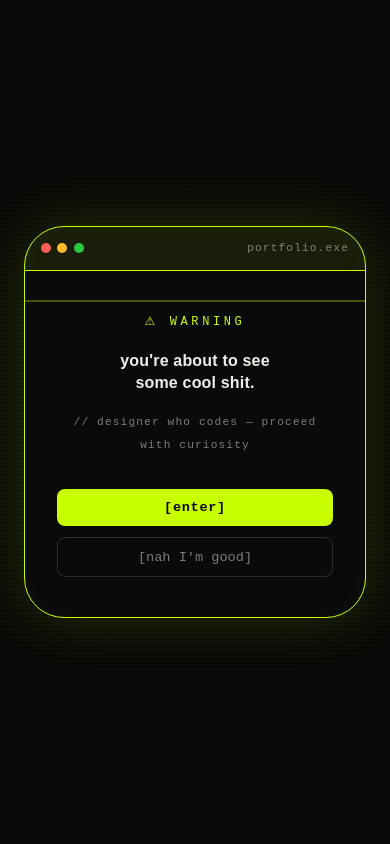
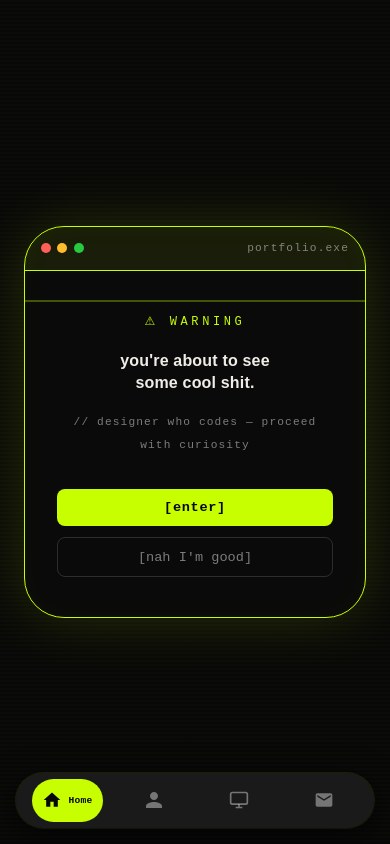
Before and after one commit to shritha11/My-Portfolio, a React (Vite) app: page / in a window 390 px wide. Shown: the top 844 px of the page. Built offline with nearby package versions, Linux system fonts and the light colour scheme.

Commit message:
Fixed bottom nav to the bottom

```diff
--- a/src/App.css
+++ b/src/App.css
@@ -498,6 +498,7 @@ body {
   margin-bottom: 4rem;
 }
 
+
 .tab-row {
   display: flex;
   gap: 0;
@@ -676,6 +677,7 @@ body {
 
 .skill-tag:hover { border-color: var(--accent); color: var(--accent); }
 
+
 .design-section {
   padding: 8rem 4rem;
   background: black;
@@ -749,6 +751,7 @@ body {
 .design-content h3 { color: white; font-size: 28px; margin-bottom: 14px; }
 .design-content p { color: #aaa; line-height: 1.6; }
 
+
 .projects-section {
   width: 100%;
   padding: 2rem 0;
@@ -791,6 +794,7 @@ body {
 .inactive { opacity: 0.2; transform: scale(0.8); filter: blur(6px); }
 
 video { pointer-events: none; }
+
 
 .experience-section {
   width: 100%;
@@ -849,6 +853,7 @@ video { pointer-events: none; }
 
 .experience-card p { margin-top: 1rem; color: #cfcfcf; line-height: 1.8; font-size: 1.2rem; }
 
+
 .collage-section {
   width: 100%;
   padding: 120px 0;
@@ -893,6 +898,7 @@ video { pointer-events: none; }
   100% { transform: translate(-50%,-50%) scale(1); }
 }
 
+
 .logo-marquee {
   width: 100%;
   overflow: hidden;
@@ -928,6 +934,7 @@ video { pointer-events: none; }
   from { transform: translateX(0); }
   to { transform: translateX(-50%); }
 }
+
 
 .footer {
   border-top: 1px solid var(--border);
@@ -1010,8 +1017,16 @@ video { pointer-events: none; }
   to { opacity: 1; transform: translateY(0); }
 }
 
-.bottom-nav-float { display: none; }
-
+.bottom-nav-float {
+  display: none;
+  position: fixed;
+  bottom: 16px;
+  left: 50%;
+  transform: translateX(-50%);
+  z-index: 9999;
+  width: calc(100% - 32px);
+  max-width: 380px;
+}
 
 @media (max-width: 1024px) and (min-width: 769px) {
   .nav { padding: 1.2rem 2rem; }
@@ -1046,18 +1061,12 @@ video { pointer-events: none; }
   .logo-track { gap: 40px; }
 }
 
+
 @media (max-width: 768px) {
 
-  /* BOTTOM NAV */
+
   .bottom-nav-float {
     display: block;
-    position: fixed;
-    bottom: 16px;
-    left: 50%;
-    transform: translateX(-50%);
-    z-index: 9999;
-    width: calc(100% - 32px);
-    max-width: 380px;
   }
 
   .bottom-nav-pill {
@@ -1114,8 +1123,10 @@ video { pointer-events: none; }
     letter-spacing: 0.03em;
   }
 
+
   .nav { display: none !important; }
 
+  /* MAIN CONTENT PADDING for bottom nav */
   .main-content { padding-bottom: 90px; }
 
   .hero {
@@ -1171,6 +1182,7 @@ video { pointer-events: none; }
     border-radius: 16px !important;
   }
 
+
   .section { padding: 3rem 1rem !important; }
 
 
@@ -1220,13 +1232,11 @@ video { pointer-events: none; }
   .logo-track { gap: 24px !important; }
   .logo-marquee { padding: 30px 0 !important; }
 
-
   .footer { padding: 3rem 1rem 6rem !important; }
   .footer-inner { flex-direction: column !important; gap: 1.5rem !important; margin-bottom: 1.5rem !important; }
   .footer-heading { font-size: clamp(1.8rem, 7vw, 3rem) !important; }
   .footer-socials { align-items: flex-start !important; flex-direction: row !important; flex-wrap: wrap !important; gap: 0.7rem !important; }
   .footer-bottom { flex-direction: column !important; gap: 0.4rem !important; text-align: center !important; font-size: 0.6rem !important; }
-
 
   .entry-box { width: 88vw !important; max-width: 340px !important; }
   .entry-msg { font-size: 1rem !important; }
--- a/src/App.jsx
+++ b/src/App.jsx
@@ -5,6 +5,7 @@ import DesignSection from './components/DesignSection';
 import LogoMarquee from './components/LogoMarquee';
 import Collage from './components/CollageComponent';
 import BottomNav from './components/BottomNav';
+
 
 function EntryScreen({ onEnter }) {
   const [glitch, setGlitch] = useState(false);
@@ -131,6 +132,7 @@ function AsciiWebcam() {
   );
 }
 
+
 function Typewriter() {
   const phrases = [
     'making products people actually love.',
@@ -162,6 +164,7 @@ function Typewriter() {
   );
 }
 
+
 function Nav() {
   const links = ['Home', 'About', 'Projects', 'Contact'];
   return (
@@ -178,6 +181,7 @@ function Nav() {
     </nav>
   );
 }
+
 
 function Hero() {
   const [showText, setShowText] = useState(false);
@@ -227,6 +231,7 @@ function Hero() {
     </section>
   );
 }
+
 
 function Marquee() {
   const items = ['UI/UX DESIGN', 'REACT', 'FLUTTER', 'FIGMA', 'USER RESEARCH', 'PRODUCT THINKING', 'INTERACTION DESIGN', 'DART', 'FIREBASE', 'PROTOTYPING', 'HTML/CSS', 'PYTHON', 'SQL'];
@@ -391,6 +396,7 @@ function Projects() {
   );
 }
 
+
 function About() {
   const skills = ['Figma', 'React', 'Flutter', 'Dart', 'JavaScript', 'HTML/CSS', 'Python', 'Firebase', 'MySQL', 'User Research', 'Wireframing', 'Prototyping'];
 
@@ -514,8 +520,8 @@ export default function App() {
         <Collage />
         <LogoMarquee />
         <Footer />
-        <BottomNav />
       </div>
+      <BottomNav />
     </div>
   );
 }
```
